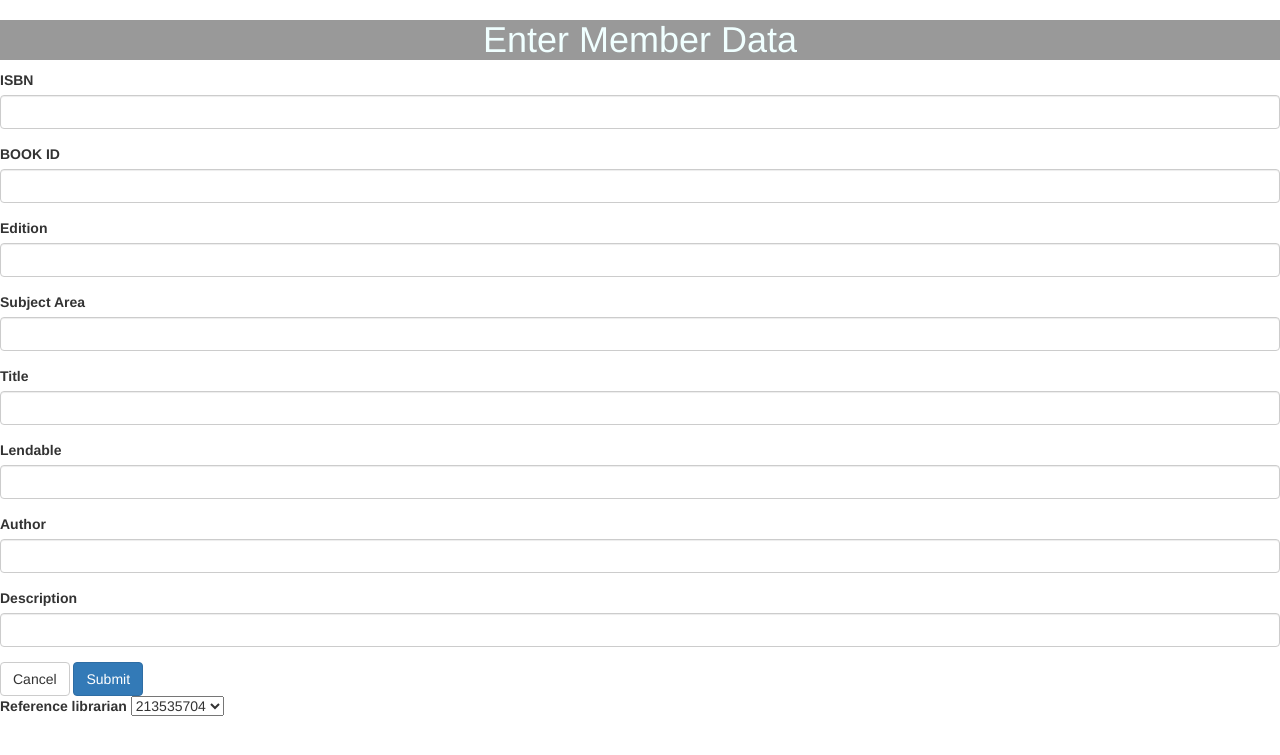
After one commit to aditpatil10/Library-Management-System, a PHP site: page /booksform.php in a window 1280 px wide. The commit adds this page. Shown: the top 755 px of the page. Run offline with PHP 8.4, Linux system fonts and the light colour scheme; data comes from the database, SQL or seed files in the repository; both versions use the stored data as it was after the commit; some libraries are stand-ins or nearby versions.

Commit message:
Add [Books Data insert]

```diff
--- a/books.php
+++ b/books.php
@@ -47,7 +47,7 @@ $db = mysqli_connect('localhost', 'root', '', 'Library');
       >
         Books
       </h1>
-      <a href="memberform.php" class="btn btn-dark" role="button">Add new book</a>
+      <a href="booksform.php" class="btn btn-dark" role="button">Add new book</a>
 
     <div>
     <table class="table table-dark">
--- /dev/null
+++ b/booksform.php
@@ -0,0 +1,82 @@
+<?php
+$conn = mysqli_connect('localhost', 'root', '', 'Library');
+if ($conn->connect_error) {
+  die("Connection failed: " . $conn->connect_error);
+  }
+
+  $query = "SELECT * FROM `librarians` WHERE LIBRARIAN_TYPE = 5";
+  $result1 = mysqli_query($conn, $query);
+?>
+
+<!DOCTYPE html>
+<html lang="en">
+<head>
+    <meta charset="UTF-8">
+    <meta name="viewport" content="width=device-width, initial-scale=1.0">
+    <meta http-equiv="X-UA-Compatible" content="ie=edge">
+    <title>New Book</title>
+    <link
+      rel="stylesheet"
+      href="https://maxcdn.bootstrapcdn.com/bootstrap/3.3.7/css/bootstrap.min.css"
+      integrity="sha384-BVYiiSIFeK1dGmJRAkycuHAHRg32OmUcww7on3RYdg4Va+PmSTsz/K68vbdEjh4u"
+      crossorigin="anonymous"
+    />
+    <link rel="stylesheet" href="https://unpkg.com/bootstrap-material-design@4.1.1/dist/css/bootstrap-material-design.min.css" integrity="sha384-wXznGJNEXNG1NFsbm0ugrLFMQPWswR3lds2VeinahP8N0zJw9VWSopbjv2x7WCvX" crossorigin="anonymous">
+    <script src="https://code.jquery.com/jquery-3.2.1.slim.min.js" integrity="sha384-KJ3o2DKtIkvYIK3UENzmM7KCkRr/rE9/Qpg6aAZGJwFDMVNA/GpGFF93hXpG5KkN" crossorigin="anonymous"></script>
+<script src="https://unpkg.com/popper.js@1.12.6/dist/umd/popper.js" integrity="sha384-fA23ZRQ3G/J53mElWqVJEGJzU0sTs+SvzG8fXVWP+kJQ1lwFAOkcUOysnlKJC33U" crossorigin="anonymous"></script>
+<script src="https://unpkg.com/bootstrap-material-design@4.1.1/dist/js/bootstrap-material-design.js" integrity="sha384-CauSuKpEqAFajSpkdjv3z9t8E7RlpJ1UP0lKM/+NdtSarroVKu069AlsRPKkFBz9" crossorigin="anonymous"></script>
+<script>$(document).ready(function() { $('body').bootstrapMaterialDesign(); });</script>
+</head>
+<body>
+    <h1 style="text-align: center; background: rgba(0, 0, 0, 0.4); color: azure"> Enter Member Data </h1>
+
+<form form action="insertbook.php" method="post" id="bookdata">
+<div class="form-group">
+    <label for="exampleInputEmail1" class="bmd-label-floating">ISBN</label>
+    <input type="number" class="form-control" id="isbn" name= "isbn">
+  </div>
+  <div class="form-group">
+    <label for="exampleInputEmail1" class="bmd-label-floating">BOOK ID</label>
+    <input type="number" class="form-control" id="fname" name= "bookid">
+  </div>
+  <div class="form-group">
+    <label for="exampleInputEmail1" class="bmd-label-floating">Edition</label>
+    <input type="text" class="form-control" id="mname" name= "edition">
+  </div>
+  <div class="form-group">
+    <label for="exampleInputEmail1" class="bmd-label-floating">Subject Area</label>
+    <input type="text" class="form-control" id="lname" name= "sarea">
+  </div>
+  <div class="form-group">
+    <label for="exampleInputEmail1" class="bmd-label-floating">Title</label>
+    <input type="text" class="form-control" id="phone" name= "title">
+  </div>
+  <div class="form-group">
+    <label for="exampleInputEmail1" class="bmd-label-floating">Lendable</label>
+    <input type="number" class="form-control" id="haddress" name= "lend">
+  </div>
+  <div class="form-group">
+    <label for="exampleInputEmail1" class="bmd-label-floating">Author</label>
+    <input type="text" class="form-control" id="caddress" name= "auth">
+  </div>
+  <div class="form-group">
+    <label for="exampleInputEmail1" class="bmd-label-floating">Description</label>
+    <input type="text" class="form-control" id="isactive" name= "desc">
+  </div>
+  </div>
+  <button class="btn btn-default">Cancel</button>
+  <input type="submit" class="btn btn-primary" name="submit" value="Submit">
+</form>
+<label for="ref">Reference librarian</label>
+<select id="ref" name="ref" form="bookdata">
+
+            <?php while($row1 = mysqli_fetch_array($result1)):;?>
+
+            <option value="<?php echo $row1[0];?>"><?php echo $row1[0];?></option>
+
+            <?php endwhile;?>
+
+        </select>
+
+</body>
+</html>
```
Also changed, not shown: Library.sql (+28 -18 lines), insertbook.php (added, +27 -0 lines).
